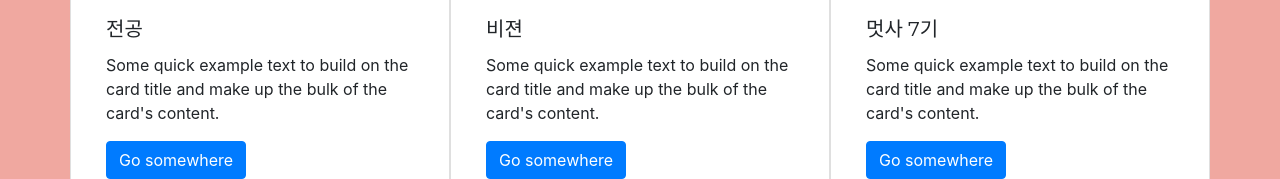
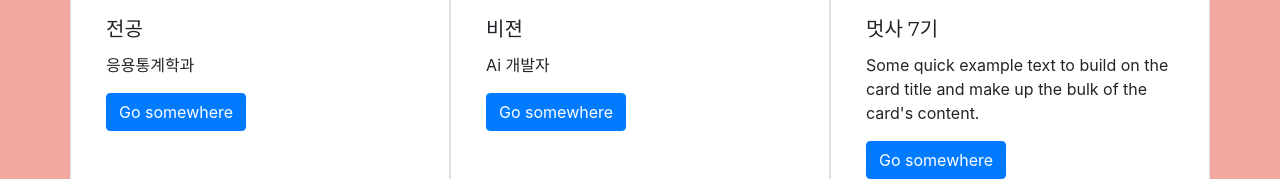
Before and after one commit to kiminlim/likelion3, a website with bundled scripts: page index.html in a window 1280 px wide. Shown: the part 1260-1439 px from the top of the page. Built offline with nearby package versions, Linux system fonts and the light colour scheme.

Commit message:
first commit

```diff
--- a/index.html
+++ b/index.html
@@ -82,7 +82,7 @@
                 <img class="card-img-top" src="http://www.ndsl.kr/ndsl/commons/util/imgFileView.do?fileNm=B20161117025316101.jpg&folderNm=&gubun=issue" alt="Card image cap" style="width: 100%; height: 200px;">
                 <div class="card-body">
                   <h5 class="card-title">전공</h5>
-                  <p class="card-text">Some quick example text to build on the card title and make up the bulk of the card's content.</p>
+                  <p class="card-text">응용통계학과</p>
                   <a href="#" class="btn btn-primary">Go somewhere</a>
                 </div>
             </div>
@@ -91,7 +91,7 @@
                 <img class="card-img-top" src="https://d1vf55kg5nz00t.cloudfront.net/wp-content/uploads/2018/05/Savvycom-AI-Lab.jpg" alt="Card image cap" style="width: 100%; height: 200px;">
                 <div class="card-body">
                   <h5 class="card-title">비젼</h5>
-                  <p class="card-text">Some quick example text to build on the card title and make up the bulk of the card's content.</p>
+                  <p class="card-text">Ai 개발자</p>
                   <a href="#" class="btn btn-primary">Go somewhere</a>
                 </div>
             </div>
```
